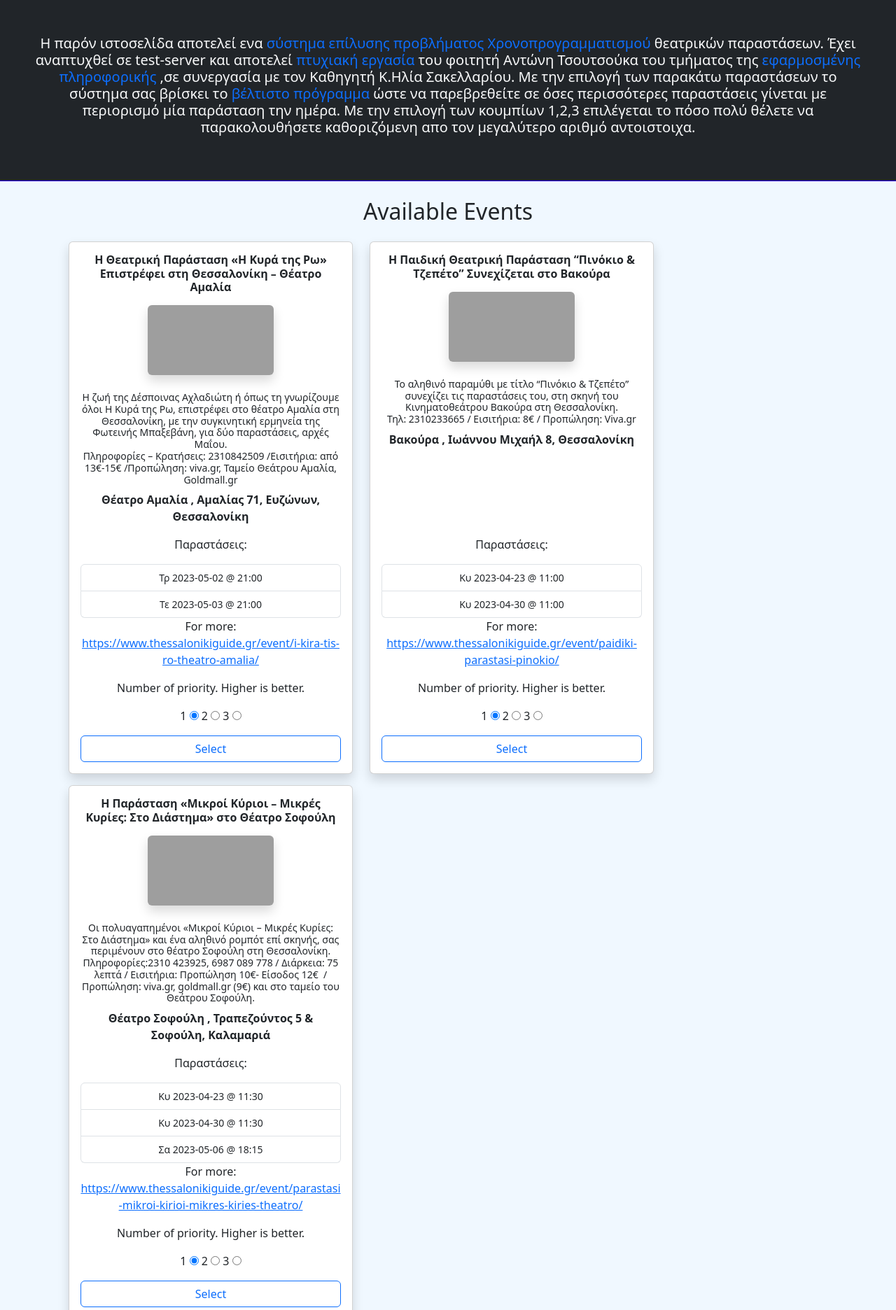
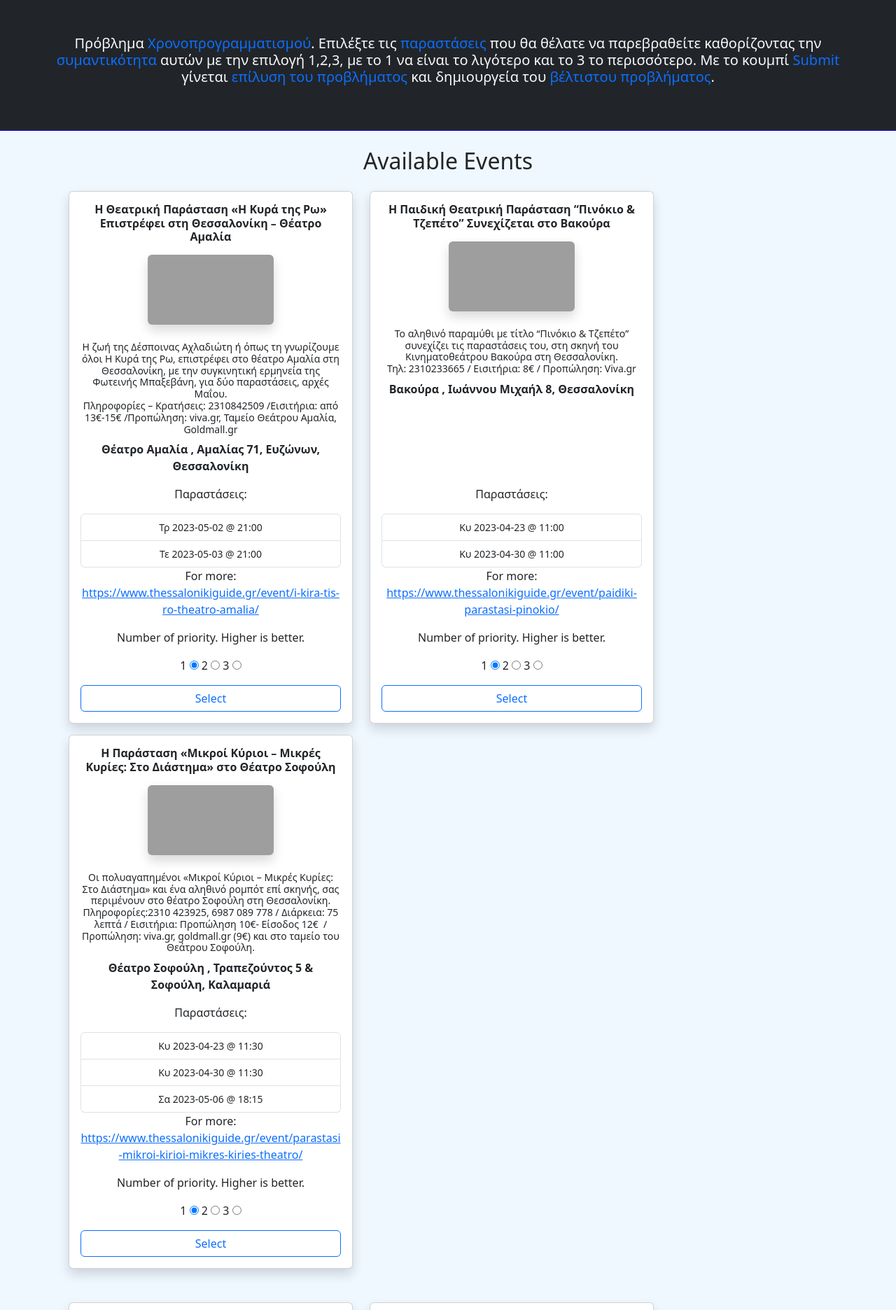
Before and after one commit to antonistsou/EventPlanning, a Flask app: page / in a window 1280 px wide. Shown: the part 73-1945 px from the top of the page at 70% size. Run offline with Flask 3, Linux system fonts and the light colour scheme; a user stored in the database is signed in; grey boxes are pictures that could not be loaded.

Commit message:
text change

```diff
--- a/website/templates/home.html
+++ b/website/templates/home.html
@@ -5,11 +5,8 @@
 
 
 <h5 style="text-align: center;padding-top: 75px;" >
-  <p> Η παρόν ιστοσελίδα αποτελεί ενα<span class="text-primary"> σύστημα επίλυσης προβλήματος Χρονοπρογραμματισμού</span>  θεατρικών παραστάσεων. Έχει αναπτυχθεί σε test-server και αποτελεί <span class="text-primary">πτυχιακή εργασία</span>
-    του φοιτητή Αντώνη Τσουτσούκα του τμήματος της<span class="text-primary"> εφαρμοσμένης πληροφορικής</span> ,σε συνεργασία με τον Καθηγητή Κ.Ηλία Σακελλαρίου. Με την επιλογή των παρακάτω παραστάσεων το σύστημα σας βρίσκει το
-    <span class="text-primary"> βέλτιστο πρόγραμμα </span>ώστε
-     να παρεβρεθείτε σε όσες περισσότερες παραστάσεις γίνεται με περιορισμό μία παράσταση την ημέρα. Με την επιλογή των κουμπίων 1,2,3 επιλέγεται το πόσο πολύ θέλετε
-      να παρακολουθήσετε καθοριζόμενη απο τον μεγαλύτερο αριθμό αντοιστοιχα.
+  <p> Πρόβλημα <span class="text-primary">Χρονοπρογραμματισμού</span>. Επιλέξτε τις <span class="text-primary">παραστάσεις</span> που θα θέλατε να παρεβραθείτε καθορίζοντας την <span class="text-primary">συμαντικότητα</span>
+    αυτών με την επιλογή 1,2,3, με το 1 να είναι το λιγότερο και το 3 το περισσότερο. Με το κουμπί <span class="text-primary">Submit</span> γίνεται <span class="text-primary">επίλυση του προβλήματος</span> και δημιουργεία του <span class="text-primary">βέλτιστου προβλήματος</span>.
   </p>
   </h5 >
 </section>
```
Also changed, not shown: website/templates/welcomescreen.html (+4 -5 lines), instance/database.db.
